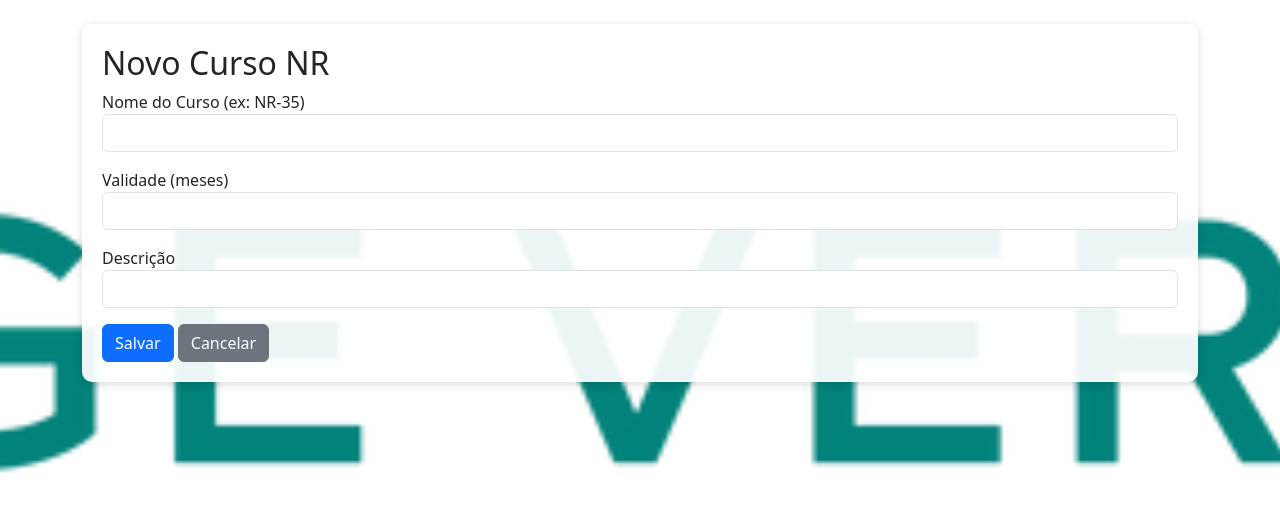
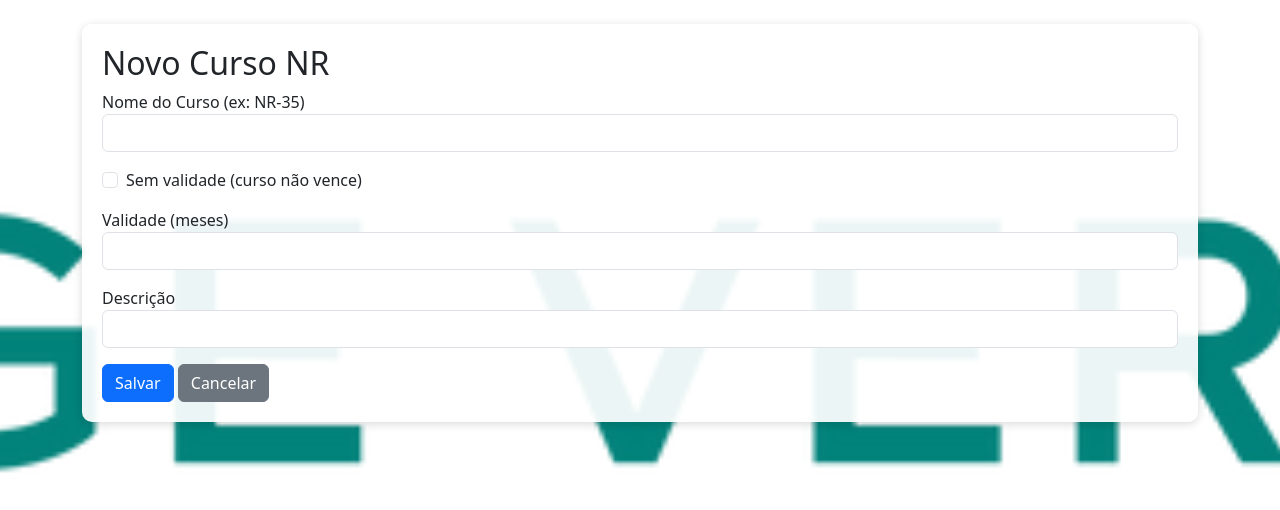
Before and after one commit to welingtonmoraes-design/sistema-nr-qrcode, a Flask app: page /catalogo-nr/novo in a window 1280 px wide. Shown: the part 58-568 px from the top of the page. Run offline with Flask 3, Linux system fonts and the light colour scheme; a user stored in the database is signed in; some libraries are stand-ins or nearby versions.

Commit message:
Enhance form with error messages and toggle validity
Added error handling for form fields and a toggle function for validity input.

```diff
--- a/templates/catalogo_nr/form.html
+++ b/templates/catalogo_nr/form.html
@@ -3,16 +3,40 @@
 <h2>{{ "Editar" if curso else "Novo" }} Curso NR</h2>
 <form method="POST">
     {{ form.hidden_tag() }}
+
     <div class="mb-3">
         {{ form.nome_curso.label }} {{ form.nome_curso(class="form-control") }}
+        {% for erro in form.nome_curso.errors %}
+            <div class="text-danger small">{{ erro }}</div>
+        {% endfor %}
     </div>
-    <div class="mb-3">
+
+    <div class="form-check mb-3">
+        {{ form.sem_validade(class="form-check-input", id="semValidadeCheck", onclick="toggleValidade()") }}
+        {{ form.sem_validade.label }}
+    </div>
+
+    <div class="mb-3" id="campoValidade">
         {{ form.validade_meses.label }} {{ form.validade_meses(class="form-control") }}
+        {% for erro in form.validade_meses.errors %}
+            <div class="text-danger small">{{ erro }}</div>
+        {% endfor %}
     </div>
+
     <div class="mb-3">
         {{ form.descricao.label }} {{ form.descricao(class="form-control") }}
     </div>
+
     <button type="submit" class="btn btn-primary">Salvar</button>
     <a href="{{ url_for('catalogo_nr.listar') }}" class="btn btn-secondary">Cancelar</a>
 </form>
+
+<script>
+function toggleValidade() {
+    const checkbox = document.getElementById('semValidadeCheck');
+    const campo = document.getElementById('campoValidade');
+    campo.style.display = checkbox.checked ? 'none' : 'block';
+}
+document.addEventListener('DOMContentLoaded', toggleValidade);
+</script>
 {% endblock %}
```
